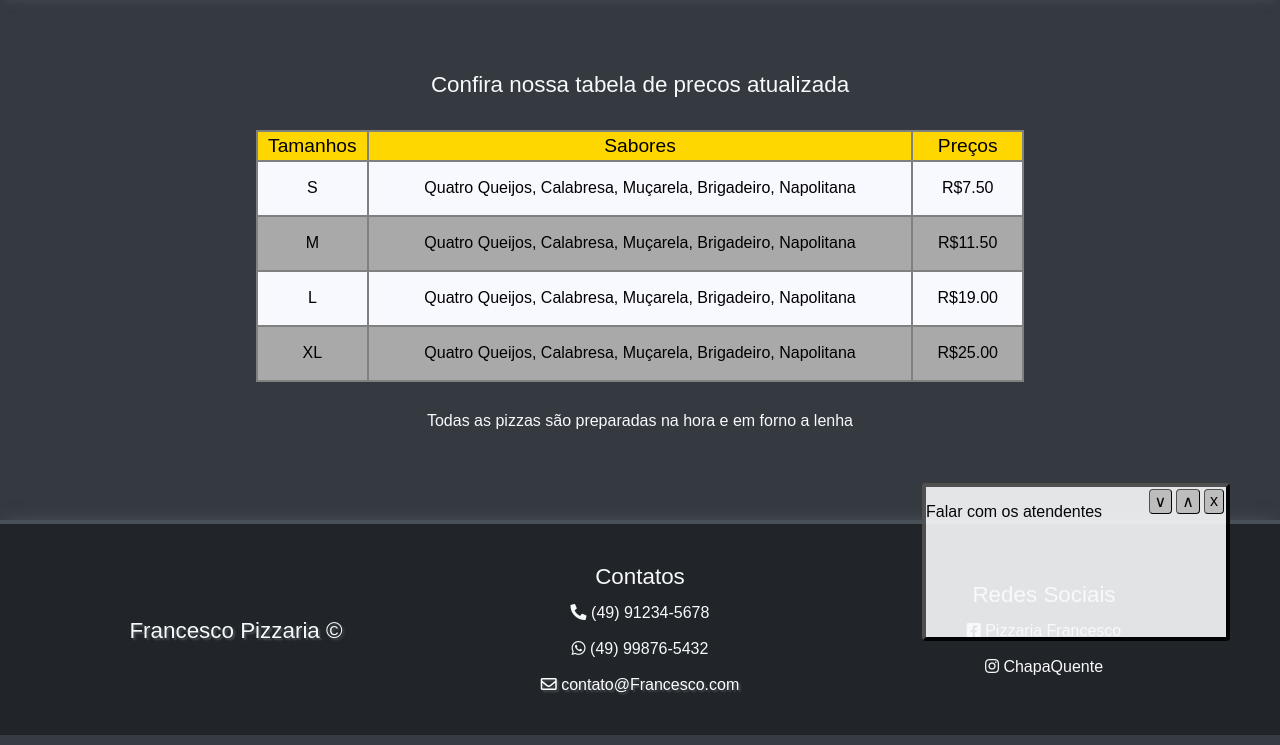
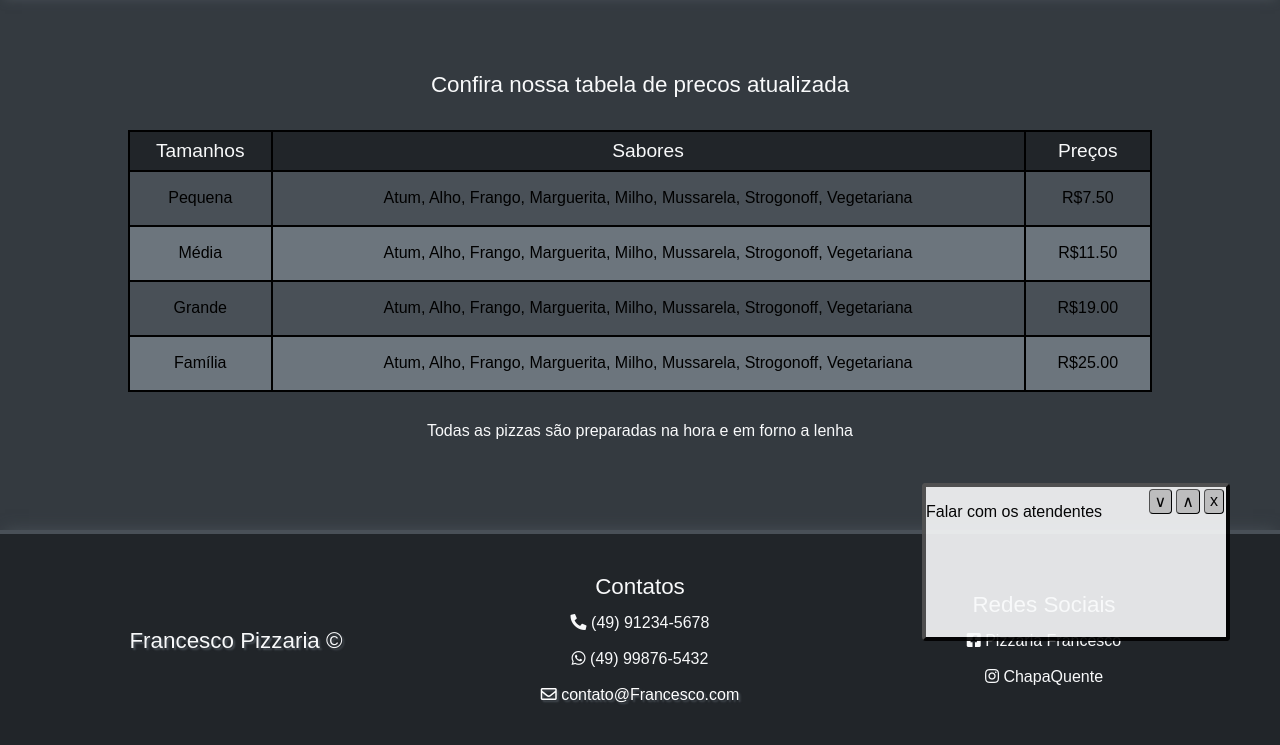
Before and after one commit to DouglasKosvoski/Pizzaria-Prog2, a PHP site: page /precos.html in a window 1280 px wide. Shown: the part 159-904 px from the top of the page. Run offline with PHP 8.4, Linux system fonts and the light colour scheme; some libraries are stand-ins or nearby versions.

Commit message:
atualizacao tabela de precos

```diff
--- a/src/css/style.css
+++ b/src/css/style.css
@@ -177,11 +177,10 @@ textarea {
 }
 
 table.cardapio {
-  background-color: ghostwhite;
-  /* border: 4px solid re; */
+  background-color: #495057;
   border-collapse: collapse;
   text-align: center;
-  width: 60%;
+  width: 80%;
   height: 12rem;
   margin-top: 2rem;
   margin-left: 50%;
@@ -189,7 +188,7 @@ table.cardapio {
 }
 
 table.cardapio td, table.cardapio th {
-  border: 2px solid gray;
+  border: 2px solid black;
   padding: 3px 2px;
 }
 
@@ -201,18 +200,19 @@ table.cardapio tbody td {
 }
 
 table.cardapio tr:nth-child(even) {
-  background: darkgray;
+  background: #6c757d;
 }
 
 table.cardapio thead {
-  background: gold;
+  background: #212529;
 }
 
 table.cardapio thead th {
   font-size: 1.2rem;
   font-weight: lighter;
-  color: black;
+  color: #f8f9fa;
   text-align: center;
+  padding: 8px;
 }
 
 .flex-container2 {
@@ -337,7 +337,6 @@ form label {
   font-size: 2rem;
 }
 
-/* ///////////// */
 .tamanho-pizza {
   position: relative;
   display: inline-block;
--- a/src/precos.html
+++ b/src/precos.html
@@ -45,23 +45,23 @@
         <tbody>
           <!-- Tamanhos -->
           <tr>
-            <td>S</td>
-            <td>Quatro Queijos, Calabresa, Muçarela, Brigadeiro, Napolitana</td>
+            <td>Pequena</td>
+            <td style="text-transform: capitalize;">atum, alho, frango, marguerita, milho, mussarela, strogonoff, vegetariana</td>
             <td>R$7.50</td>
           </tr>
           <tr>
-            <td>M</td>
-            <td>Quatro Queijos, Calabresa, Muçarela, Brigadeiro, Napolitana</td>
+            <td>Média</td>
+            <td style="text-transform: capitalize;">atum, alho, frango, marguerita, milho, mussarela, strogonoff, vegetariana</td>
             <td>R$11.50</td>
           </tr>
           <tr>
-            <td>L</td>
-            <td>Quatro Queijos, Calabresa, Muçarela, Brigadeiro, Napolitana</td>
+            <td>Grande</td>
+            <td style="text-transform: capitalize;">atum, alho, frango, marguerita, milho, mussarela, strogonoff, vegetariana</td>
             <td>R$19.00</td>
           </tr>
           <tr>
-            <td>XL</td>
-            <td>Quatro Queijos, Calabresa, Muçarela, Brigadeiro, Napolitana</td>
+            <td>Família</td>
+            <td style="text-transform: capitalize;">atum, alho, frango, marguerita, milho, mussarela, strogonoff, vegetariana</td>
             <td>R$25.00</td>
           </tr>
         </tbody>
```
